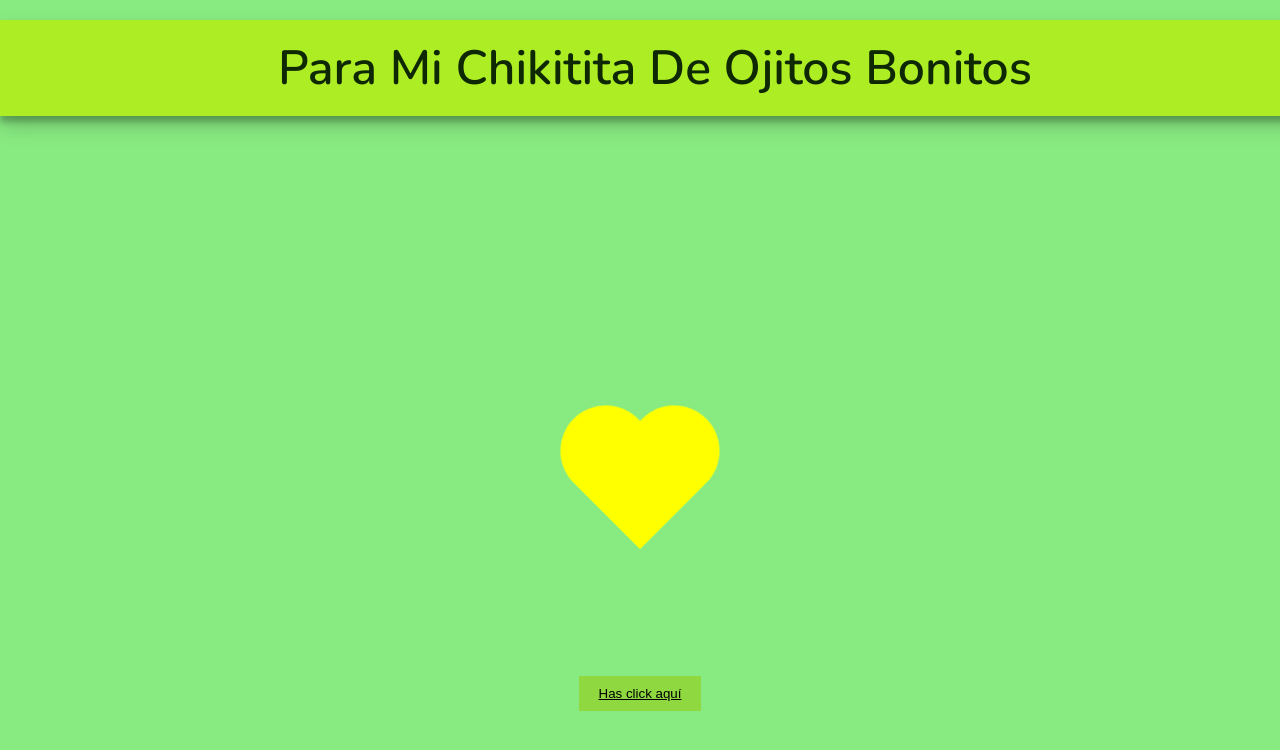
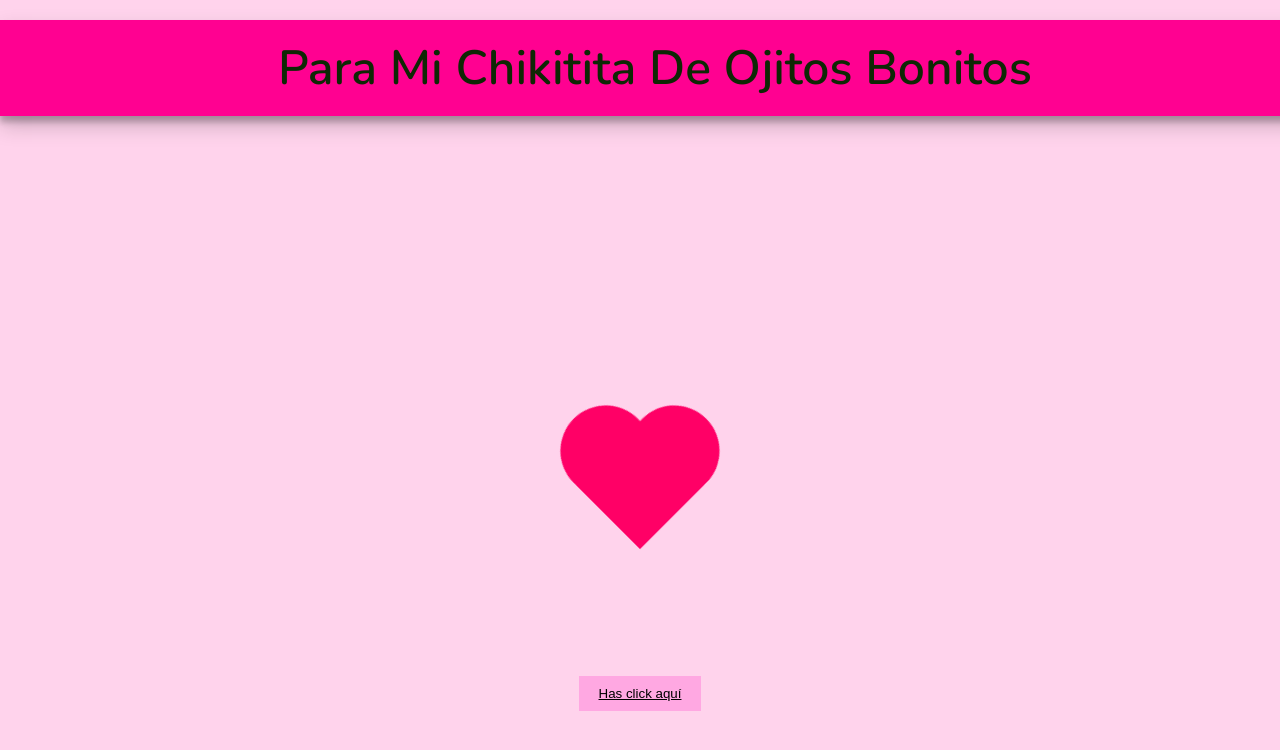
Before and after one commit to ChamacoV/FloresAmarillas, a plain HTML site: page index.html in a window 1280 px wide. Drawn offline with nearby package versions, Linux system fonts and the light colour scheme.

Commit message:
Update index.html

```diff
--- a/index.html
+++ b/index.html
@@ -25,7 +25,7 @@
             right: 0;
             bottom: 0;
             left: 0;
-            background-color: yellow;
+            background-color: rgb(255, 0, 102);
             height: 150px;
             width: 150px;
             transform: rotate(-45deg);
@@ -35,7 +35,7 @@
         }
 
         .heart:after {
-            background-color: yellow;
+            background-color: rgb(255, 0, 102);
             content: "";
             border-radius: 50%;
             position: absolute;
@@ -46,7 +46,7 @@
         }
 
         .heart:before {
-            background-color: yellow;
+            background-color: rgb(255, 0, 102);
             content: "";
             border-radius: 50%;
             position: absolute;
@@ -58,7 +58,7 @@
 
         @keyframes backdiv {
             50% {
-                background: #87eb7efd;
+                background: #ffd2ecfd;
             }
         }
 
@@ -82,11 +82,11 @@
             color: #0e2804;
             margin: 20px auto;
             padding: 15px;
-            background-color: #aded23;
+            background-color: #ff0191;
         }
 
         button {
-            background-color: rgb(143, 216, 64);
+            background-color: rgb(255, 168, 226);
             display: block;
             margin: 20px auto;
             padding: 10px 20px;
```
